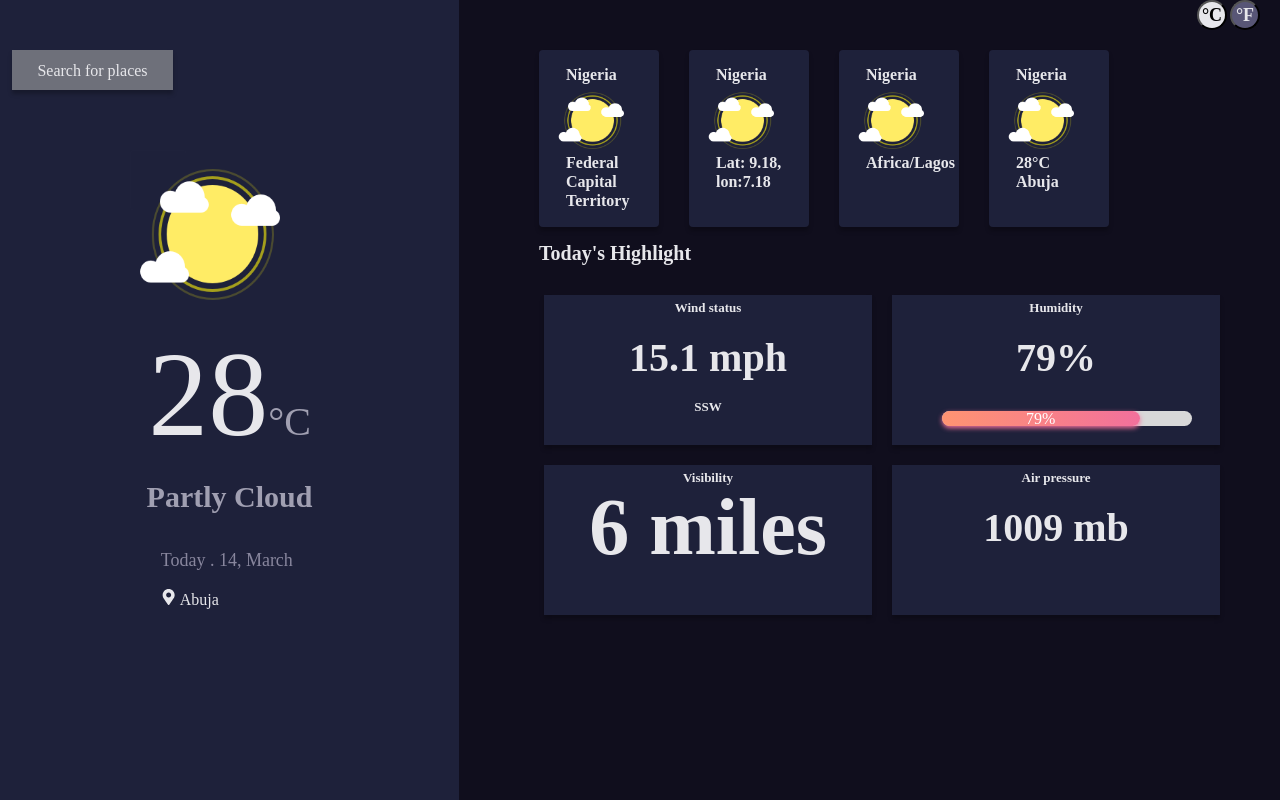
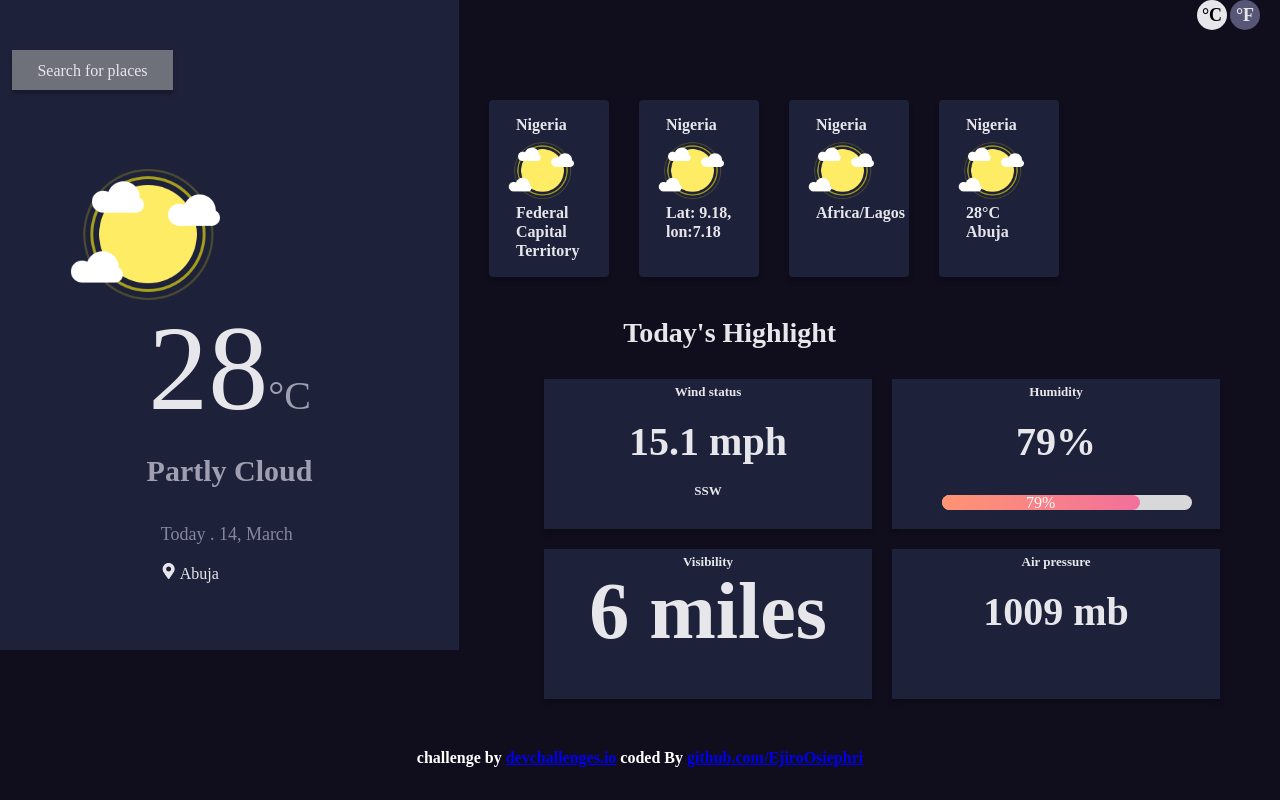
Before and after one commit to EjiroOsiephri/weather-app-challenge, a React (Vite) app: page / in a window 1280 px wide. Shown: the top 800 px of the page. Built offline with nearby package versions, Linux system fonts and the light colour scheme.

Commit message:
Responsiveness added

```diff
--- a/index.html
+++ b/index.html
@@ -9,5 +9,13 @@
   <body>
     <div id="root"></div>
     <script type="module" src="/src/main.jsx"></script>
+    <div style="text-align: center">
+      <div style="margin-top: 50px">
+        <h4 style="color: white">
+          challenge by <a href="devchallenges.io">devchallenges.io</a> coded By
+          <a href="github.com/EjiroOsiephri">github.com/EjiroOsiephri</a>
+        </h4>
+      </div>
+    </div>
   </body>
 </html>
--- a/src/App.jsx
+++ b/src/App.jsx
@@ -87,7 +87,7 @@ function App() {
     temp_f: weatherData?.current?.temp_f,
   };
 
-  // console.log(weatherData?.error?.message);
+
 
   return (
     <div className="container">
--- a/src/reactJS/components/Main.jsx
+++ b/src/reactJS/components/Main.jsx
@@ -30,10 +30,13 @@ function Main(props) {
   const day = dateTime.getDate();
   const hour = dateTime.getHours();
   const minute = dateTime.getMinutes();
+  if (props.error) {
+    alert(props.error);
+    location.reload();
+  } else {
+    console.log(null);
+  }
 
-  {
-    props.error && alert(props.error);
-  }
   return (
     <div className="allDivs">
       <div className="sideDiv">
@@ -41,11 +44,7 @@ function Main(props) {
           Search for places
         </button>
         <div className="image">
-          {show ? (
-            <img src={props.image} style={{ display: "none" }} /> // Set display to none if show is true
-          ) : (
-            <img src={props.image} style={{ display: "block" }} /> // Set display to block if show is false
-          )}
+          <img src={props.image} />
         </div>
 
         <div className="form">
@@ -60,20 +59,14 @@ function Main(props) {
           {show && <button onClick={props.onSearch}>Search</button>}
           {show && <FaTimes className="times" onClick={changeIcon} />}
         </div>
-        <div style={{ display: show ? "none" : "block" }}>
-          {show ? (
-            <h1 className="tempText">{props.temp}</h1>
-          ) : (
-            <h2 className="tempDegree">
-              {props.temp}
-              <span>°C</span>
-            </h2>
-          )}
-          {show ? (
-            <h1>{props.conditionText}</h1>
-          ) : (
-            <h2 className="conditionText">{props.conditionText}</h2>
-          )}
+        <div>
+          <h2 className="tempDegree">
+            {props.temp}
+            <span>°C</span>
+          </h2>
+
+          <h2 className="conditionText">{props.conditionText}</h2>
+
           <div className="finalLocation">
             <h2>
               Today . {day}, {month}
--- a/src/reactJS/components/global/boilerplate.scss
+++ b/src/reactJS/components/global/boilerplate.scss
@@ -7,7 +7,7 @@
 }
 body {
   background-color: rgba(16, 14, 29, 1);
-  overflow: hidden;
+  // overflow: hidden;npm
   font-family: "Raleway";
   @include u.breakpoints(medium) {
     overflow-y: scroll;
@@ -28,7 +28,7 @@ body {
   background-color: #1e213a;
   background-repeat: no-repeat;
   width: f.rem(459);
-  height: f.rem(1023);
+  height: f.rem(650);
   @media screen and (max-width: f.rem(375)) {
     width: 350px;
   }
@@ -37,9 +37,9 @@ body {
   width: f.rem(150);
   height: f.rem(150);
   transform: translate(f.rem(130), f.rem(40));
-  margin-bottom: 30px;
+  margin-bottom: -30px;
 
-  @include u.breakpoints(medium) {
+  @media screen and (min-width: f.rem(375)) {
     transform: translate(f.rem(60), f.rem(40));
     width: f.rem(160);
   }
@@ -47,6 +47,7 @@ body {
 .searchBtn {
   margin-top: f.rem(70);
   width: f.rem(161);
+
   height: f.rem(40);
   transform: translate(f.rem(12), f.rem(-20));
   background: #6e707a;
@@ -61,7 +62,7 @@ body {
 }
 .form > input {
   box-sizing: border-box;
-  transform: translate(f.rem(10), f.rem(-60));
+  transform: translate(f.rem(10), f.rem(-186));
   width: 268px;
   height: 48px;
   border: 1px solid #e7e7eb;
@@ -70,6 +71,7 @@ body {
   font-style: normal;
   font-weight: 500;
   font-size: 16px;
+  margin-bottom: 0;
   line-height: 19px;
   color: #616475;
   padding-left: f.rem(20);
@@ -80,11 +82,12 @@ body {
 .form > button {
   width: 86px;
   height: 48px;
-  transform: translate(f.rem(15), f.rem(-60));
+  transform: translate(f.rem(15), f.rem(-186));
   background: #3c47e9;
   font-family: "Raleway";
   font-style: normal;
   font-weight: 600;
+  margin-bottom: 0;
   font-size: 16px;
   line-height: 19px;
   color: #e7e7eb;
@@ -96,17 +99,16 @@ body {
   position: absolute;
   margin-top: 5px;
   left: f.rem(420);
-  transform: translateY(f.rem(-100));
+  transform: translateY(f.rem(-230));
   color: #e7e7eb;
   @media screen and (max-width: f.rem(375)) {
-    margin-top: f.rem(-95);
+    margin-top: f.rem(-235);
     transform: translateX(f.rem(-150));
   }
 }
 .tempDegree {
   font-family: "Raleway";
   font-style: normal;
-  // transform: translate(f.rem(100), f.rem(80));
   margin-top: 50px;
   text-align: center;
   font-weight: 500;
@@ -134,6 +136,7 @@ h2 {
   margin-top: -30px;
   @media screen and (max-width: f.rem(375)) {
     transform: translateX(f.rem(-26));
+    margin-left: 12px;
   }
   @include u.breakpoints(medium) {
     transform: translateX(f.rem(-56));
--- a/src/reactJS/components/util/grid.scss
+++ b/src/reactJS/components/util/grid.scss
@@ -6,6 +6,9 @@
   @include u.breakpoints(medium) {
     display: grid;
   }
+}
+button {
+  border: none;
 }
 .flexContainer {
   transform: translateY(f.rem(300));
@@ -27,11 +30,16 @@
   gap: f.rem(30);
   margin-top: f.rem(320);
   transform: translateX(f.rem(80));
-  @media screen and (max-width: f.rem(700)) {
+  @media screen and (max-width: f.rem(300)) {
     display: flex;
-    margin-top: f.rem(20);
+    margin-top: f.rem(520);
     flex-wrap: wrap;
-    transform: translateX(f.rem(20));
+  }
+  @media screen and (min-width: f.rem(301)) {
+    display: flex;
+    margin-top: f.rem(370);
+    flex-wrap: wrap;
+    transform: translateX(f.rem(30));
   }
 }
 .flexItem {
@@ -86,12 +94,12 @@
   margin-top: f.rem(15);
   margin-left: f.rem(80);
   @media screen and (max-width: f.rem(375)) {
-    margin-left: f.rem(20);
+    margin-left: 10%;
   }
-  @media screen and (max-width: f.rem(700)) {
+  @media screen and (min-width: f.rem(400)) {
     margin-top: f.rem(40);
     font-size: 28px;
-    margin-left: f.rem(90);
+    margin-left: 20%;
   }
 }
 .flexItem > h1,
@@ -128,7 +136,7 @@ h6 {
   height: 15px;
   width: 250px;
   transform: translateX(f.rem(50));
-  margin-bottom: f.rem(5);
+  margin-bottom: f.rem(15);
   @media screen and (max-width: f.rem(375)) {
     transform: translateX(f.rem(15));
   }
@@ -136,7 +144,7 @@ h6 {
 
 .progress-done {
   background: linear-gradient(to left, #f2709c, #ff9472);
-  box-shadow: 0 3px 3px -5px #f2709c, 0 2px 5px #f2709c;
+  // box-shadow: 0 3px 3px -5px #f2709c, 0 2px 5px #f2709c;
   border-radius: 20px;
   color: #fff;
   display: flex;
@@ -152,12 +160,11 @@ h6 {
 }
 .flexDetails {
   @media screen and (max-width: f.rem(375)) {
-    transform: translateX(f.rem(35));
   }
 }
 .flexBox {
   @media screen and (max-width: f.rem(375)) {
-    transform: translateX(f.rem(35));
+    transform: translateX(f.rem(15));
   }
 }
 .flexContainer > button:first-child {
```
